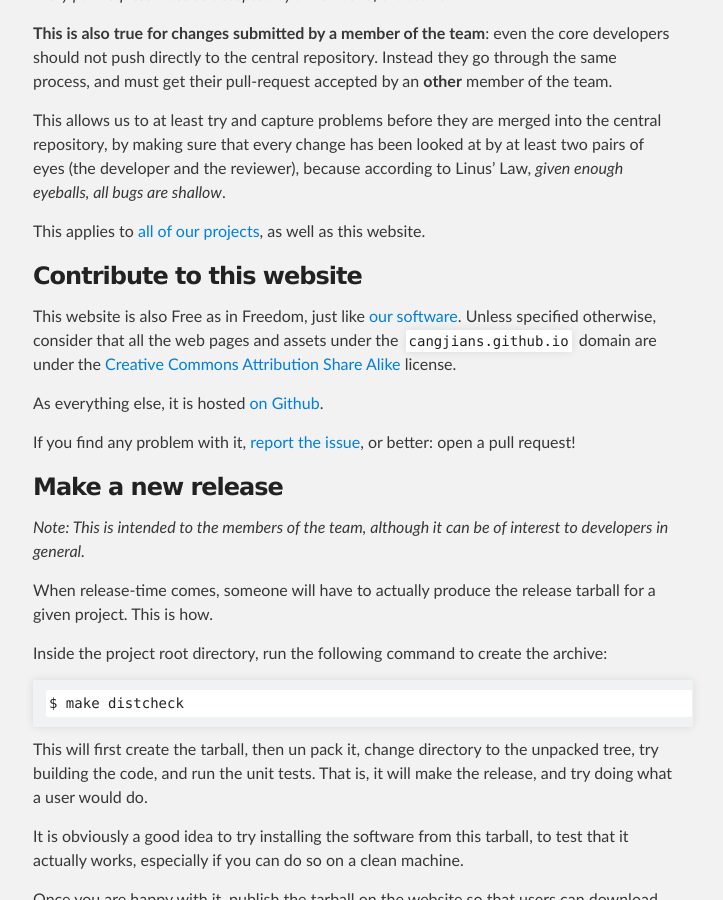
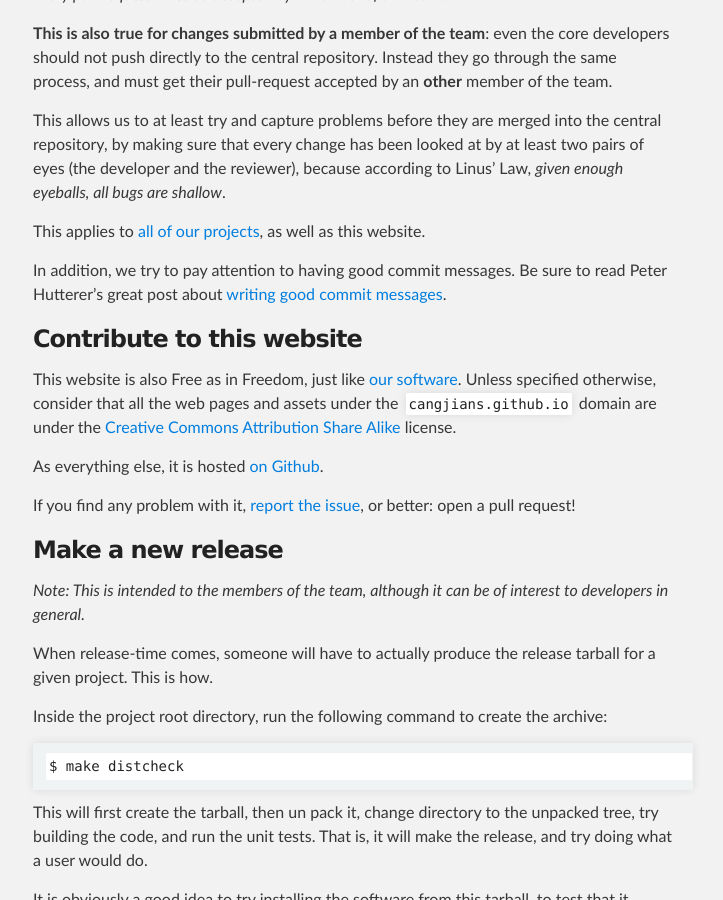
Before and after one commit to brendanhoran/cangjians.github.io, a Jekyll site: the page built from contribute.md, in a window 1280 px wide and 900 px high, scrolled down 737 px. Shown: the whole window, without its empty margins (287-1010 px from the left). Built offline with Jekyll 4.4.1, drawn with Linux system fonts in a browser that asks for light colours.

Commit message:
contribute: Mention that we like good commit messages

```diff
--- a/contribute.md
+++ b/contribute.md
@@ -45,6 +45,10 @@ at by at least two pairs of eyes (the developer and the reviewer), because
 according to Linus' Law, *given enough eyeballs, all bugs are shallow*.
 
 This applies to [all of our projects](/projects/), as well as this website.
+
+In addition, we try to pay attention to having good commit messages. Be sure
+to read Peter Hutterer’s great post about
+[writing good commit messages](http://who-t.blogspot.hk/2009/12/on-commit-messages.html).
 
 ### Contribute to this website
 
```
